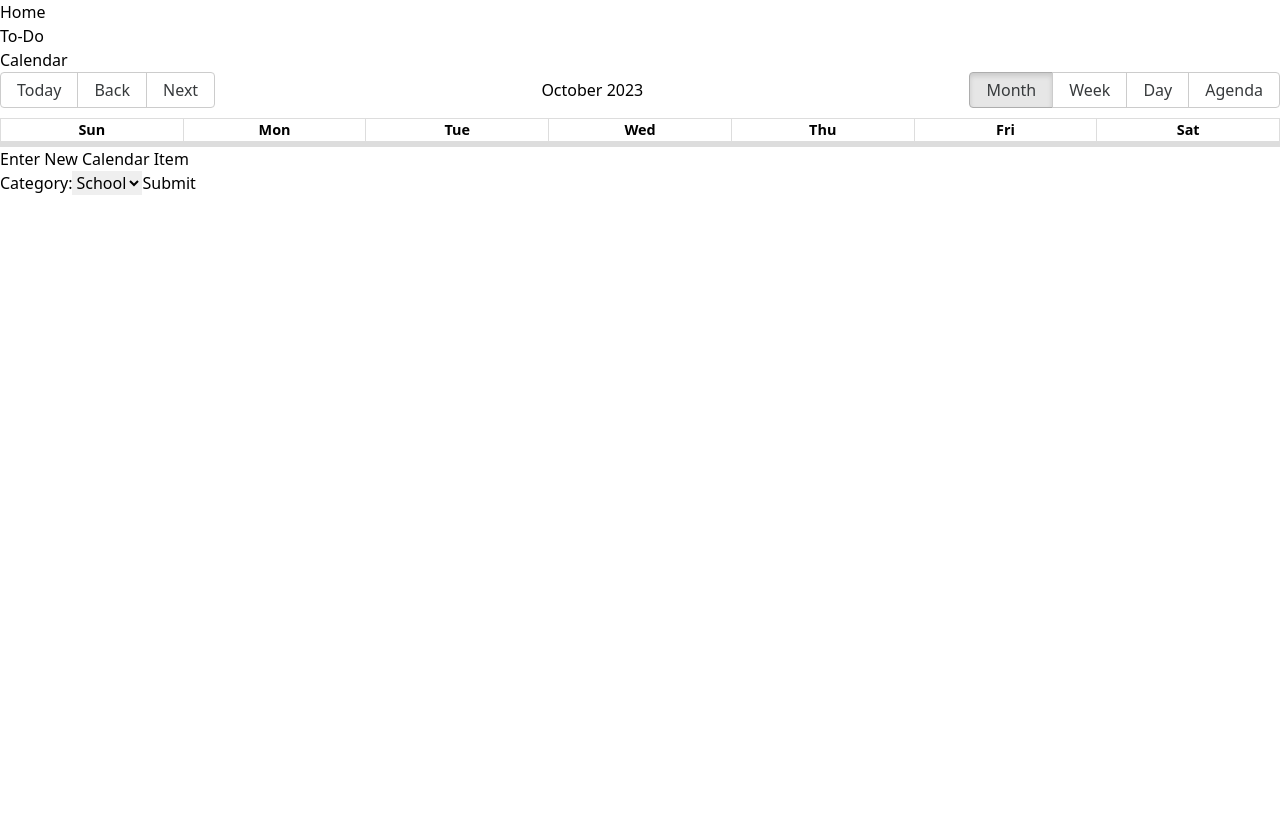
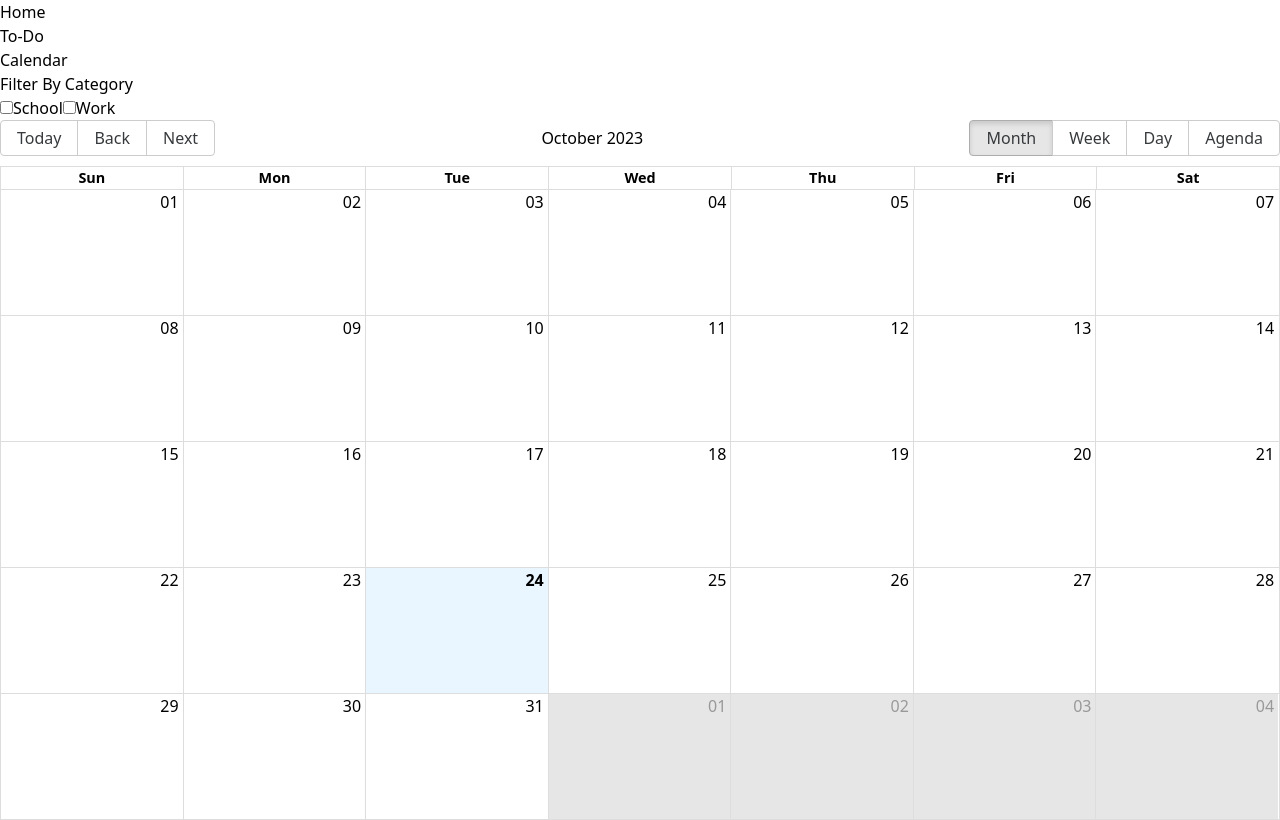
Before and after one commit to DerenB/FARM-Stack-Dashboard, a React (Vite) app in the folder frontend/: page /calendar in a window 1280 px wide. Built offline with nearby package versions, Linux system fonts and the light colour scheme.

Commit message:
React Big Calendar Testing

```diff
--- a/frontend/package.json
+++ b/frontend/package.json
@@ -11,8 +11,9 @@
   },
   "dependencies": {
     "axios": "^1.5.1",
+    "moment": "^2.29.4",
     "react": "^18.2.0",
-    "react-big-calendar": "^1.8.4",
+    "react-big-calendar": "^1.8.5",
     "react-calendar": "^4.6.1",
     "react-dom": "^18.2.0",
     "react-icons": "^4.11.0",
--- a/frontend/src/App.jsx
+++ b/frontend/src/App.jsx
@@ -2,7 +2,7 @@ import './App.css';
 import { BrowserRouter, Routes, Route } from 'react-router-dom';
 
 // Import Pages
-import { Calendar, Home, Todo } from './pages';
+import { CalendarApp, Home, Todo } from './pages';
 
 // Import Components
 import { Sidebar } from './components';
@@ -16,7 +16,7 @@ const App = () => {
           <Route path="/" element={<Home />} />
           <Route path="/home" element={<Home />} />
           <Route path="/todo" element={<Todo />} />
-          <Route path='/calendar' element={<Calendar />} />
+          <Route path='/calendar' element={<CalendarApp />} />
         </Routes>
       </BrowserRouter>
     </div>
--- /dev/null
+++ b/frontend/src/pages/CalendarApp.jsx
@@ -0,0 +1,77 @@
+import React, { useState } from 'react';
+import { Calendar, momentLocalizer } from 'react-big-calendar';
+import moment from 'moment';
+// Import Big Calendar and Moment
+
+// Create Localizer
+const localizer = momentLocalizer(moment);
+
+const CalendarApp = (props) => {
+
+    const [schoolChecked, setSchoolChecked] = useState(false);
+    const [workChecked, setWorkChecked] = useState(false);
+
+    const handleSchoolChange = () => {
+        setSchoolChecked(!schoolChecked);
+        for (let eventItem in events) {
+            console.log(eventItem[4]);
+            if (eventItem.resource === "school" && schoolChecked) {
+                console.log("Item:" + eventItem)
+                addEvents(eventItem)
+            }
+        }
+    };
+
+    const handleWorkChange = () => {
+        setWorkChecked(!workChecked);
+    };
+
+    const [eventsToRender, setEventsToRender] = useState([])
+
+    const events = [
+        {
+            title: "Test Event",
+            start:moment('2023-11-03T10:00:00').toDate(),
+            end:moment('2023-11-03T12:00:00').toDate(),
+            allDay: false,
+            resource: "school"
+        },
+        {
+            title:"Event 2",
+            start:moment('2023-11-02T11:00:00').toDate(),
+            end:moment('2023-11-02T13:00:00').toDate(),
+            allDay: true,
+            resource: "work"
+        },
+    ]
+
+    const addEvents = (item) => {
+        eventsToRender.push(item)
+        setEventsToRender(eventsToRender)
+    }
+
+    console.log(eventsToRender);
+
+    return (
+        <div>
+            <div>
+                <p>Filter By Category</p>
+                <label>
+                    <input type='checkbox' checked={schoolChecked} onChange={handleSchoolChange} />School
+                </label>
+                <label>
+                    <input type='checkbox' checked={workChecked} onChange={handleWorkChange} />Work
+                </label>
+            </div>
+            <Calendar
+                localizer={localizer}
+                events={eventsToRender}
+                startAccessor="start"
+                endAccessor="end"
+                style={{ height: 700 }}
+            />
+        </div>
+    )
+}
+
+export default CalendarApp
--- a/frontend/src/pages/calendar.jsx
+++ /dev/null
@@ -1,72 +0,0 @@
-import React, { useState } from 'react';
-import axios from 'axios';
-import { Calendar, momentLocalizer } from 'react-big-calendar';
-import moment from 'moment';
-import "react-big-calendar/lib/css/react-big-calendar.css";
-
-const localizer = momentLocalizer(moment);
-
-const calendar = () => {
-
-  const events = [
-    {
-      start:moment('2023-10-24T10:00:00').toDate(),
-      end:moment('2023-10-24T12:00:00').toDate(),
-      title:"Test Event"
-    },
-    {
-      start:moment('2023-10-24T11:00:00').toDate(),
-      end:moment('2023-10-24T13:00:00').toDate(),
-      title:"Event 2"
-    },
-  ]
-
-  const [id, setId] = useState();
-  const [subject, setSubject] = useState();
-  const [category, setCategory] = useState();
-  const [starttime, setStarttime] = useState();
-  const [endtime, setEndtime] = useState();
-
-  const addCalenderItemHandler = () => {
-    axios.post('htt[://127.0.0.1:8000/calendar', {
-      'id': id,
-      'subject': subject,
-      'category': category,
-      'starttime': starttime,
-      'endtime': endtime
-    })
-    .then(res => console.log(res))
-  }
-
-  return (
-    <div>
-      <div className='flex h-screen bg-sky-500 p-10 border-black' style={{ }}>
-        <Calendar
-          className='h-full w-full m-auto bg-red-300 border-black'
-          localizer={localizer}
-          events={events}
-          startAccessor="start"
-          endAccessor="end"
-        />
-      </div>
-      <div>
-        <span>Enter New Calendar Item</span>
-        <form onSubmit={addCalenderItemHandler}>
-          <label>
-            Category:
-            <select onChange={event => setCategory(event.target.value)}>
-              <option value="school">School</option>
-              <option value="work">Work</option>
-              <option value="home">Home</option>
-              <option value="other">Other</option>
-            </select>
-          </label>
-          <input type="submit" value="Submit" />
-        </form>
-      </div>
-    </div>
-
-  )
-}
-
-export default calendar;
--- a/frontend/src/pages/index.jsx
+++ b/frontend/src/pages/index.jsx
@@ -1,3 +1,3 @@
-export { default as Calendar } from './calendar';
+export { default as CalendarApp } from './CalendarApp';
 export { default as Home } from './home';
 export { default as Todo } from './todo';
```
Also changed, not shown: frontend/src/pages/calendar-notes.md (added, +15 -0 lines), frontend/src/pages/old/old-calendar.jsx (added, +72 -0 lines), 1 other file (tests, documents, lock files or other folders).
